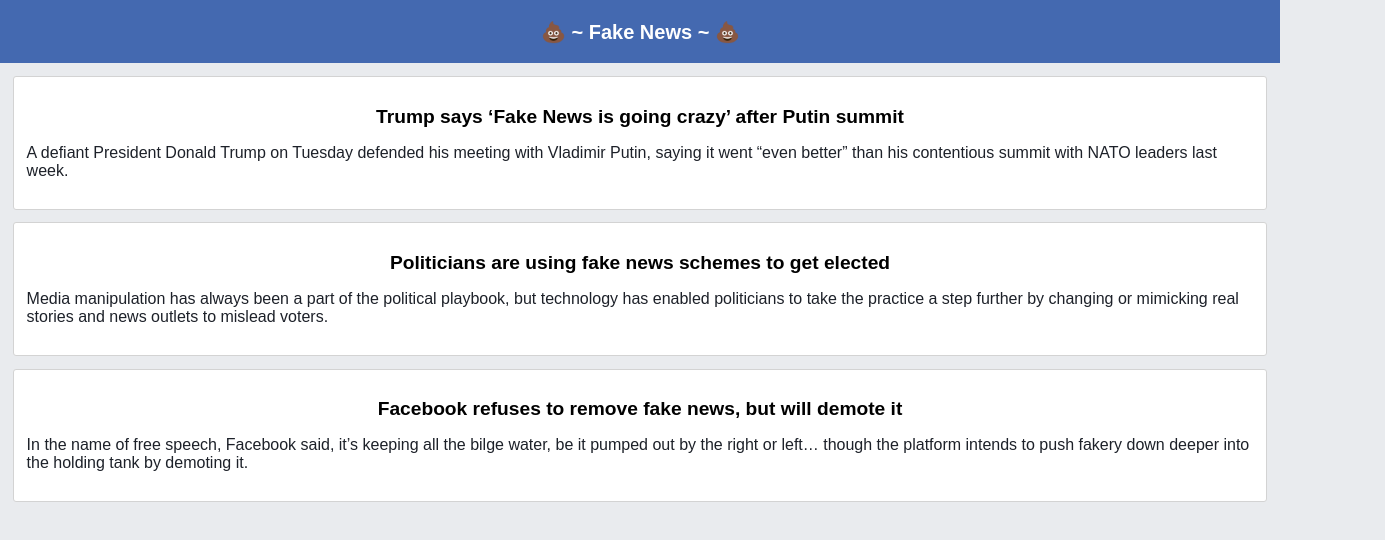
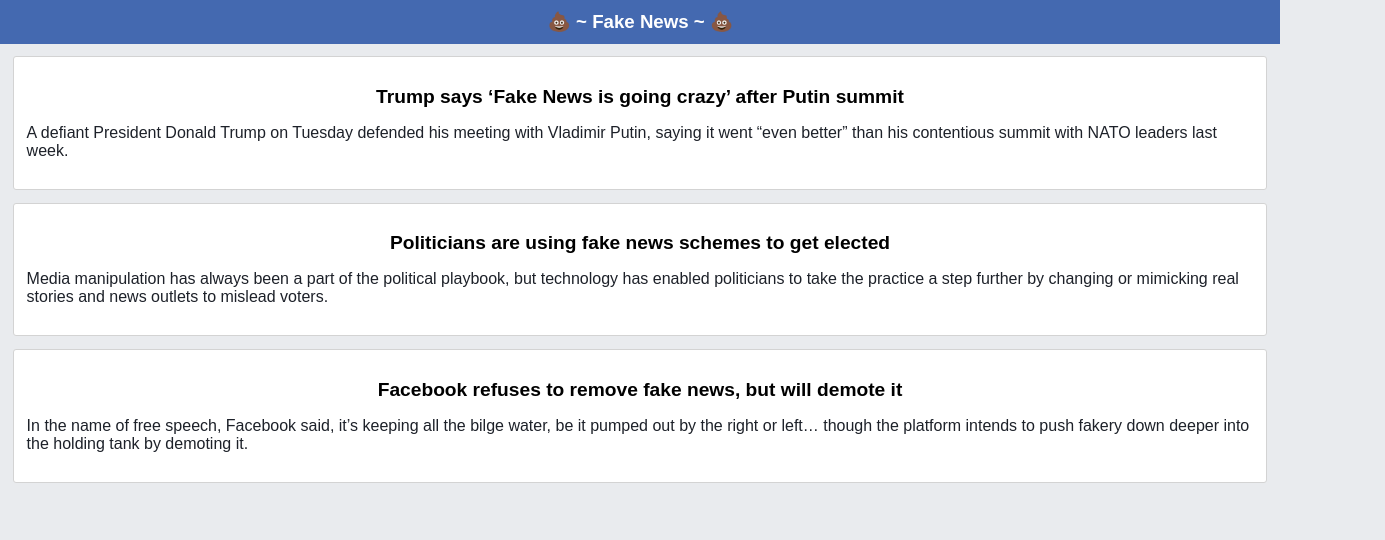
Before and after one commit to Zilv1nas/fake-news, a React (Create React App) app: page / in a window 1280 px wide. Shown: the top 540 px of the page, 1385 px wide, since content can reach past the window. Built offline with nearby package versions, Linux system fonts and the light colour scheme; data requests are answered from the project's data file.

Commit message:
style(App): decrease header  height

```diff
--- a/src/App.css
+++ b/src/App.css
@@ -9,11 +9,11 @@
 }
 
 .App-title {
-  font-size: 1.5em;
+  font-size: 1em;
   animation: App-title-spin infinite 3s linear;
 }
 
 @keyframes App-title-spin {
   from { transform: scale(0.5); }
-  to { transform: scale(1); }
+  to { transform: scale(1.5); }
 }
```
